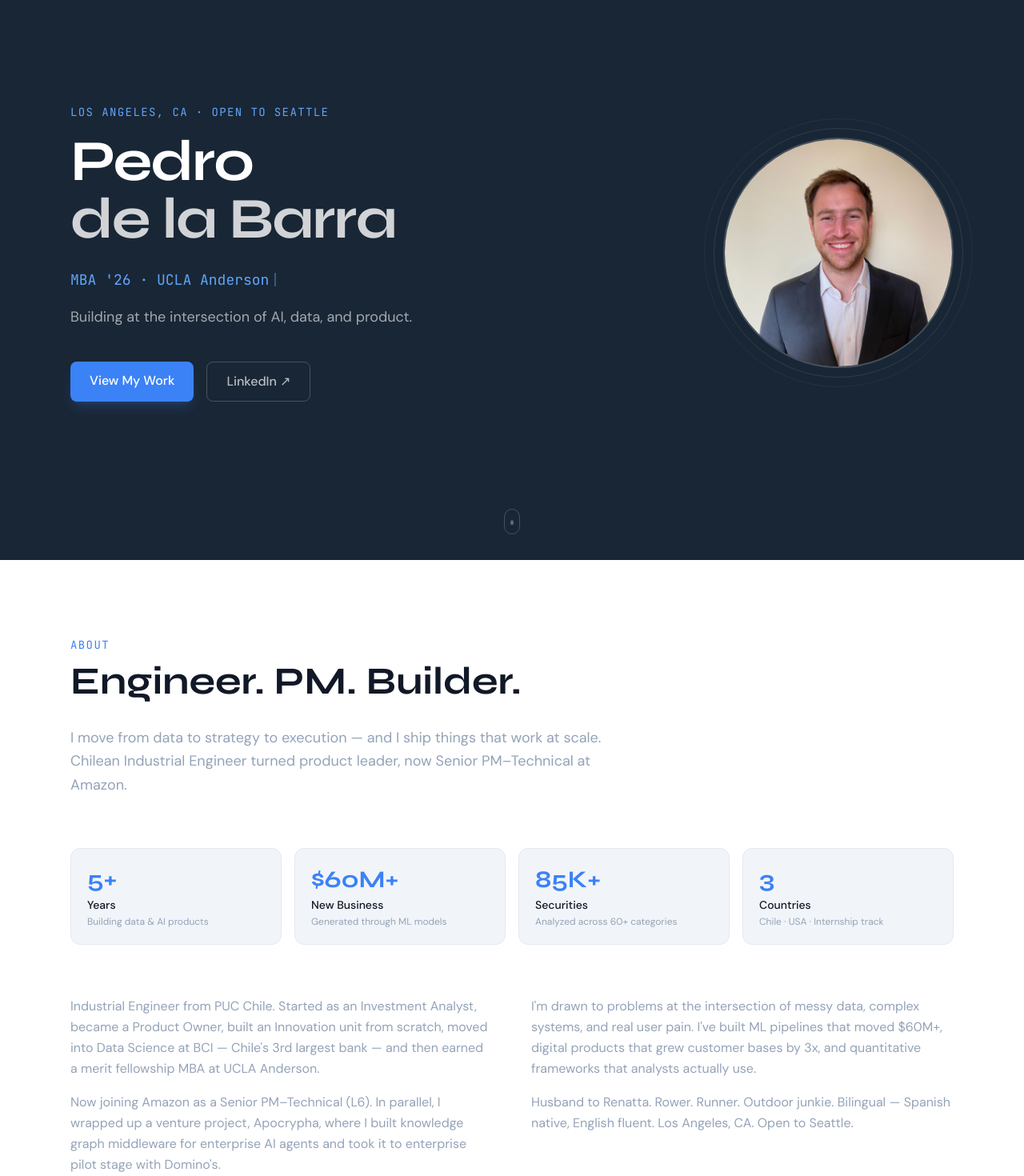
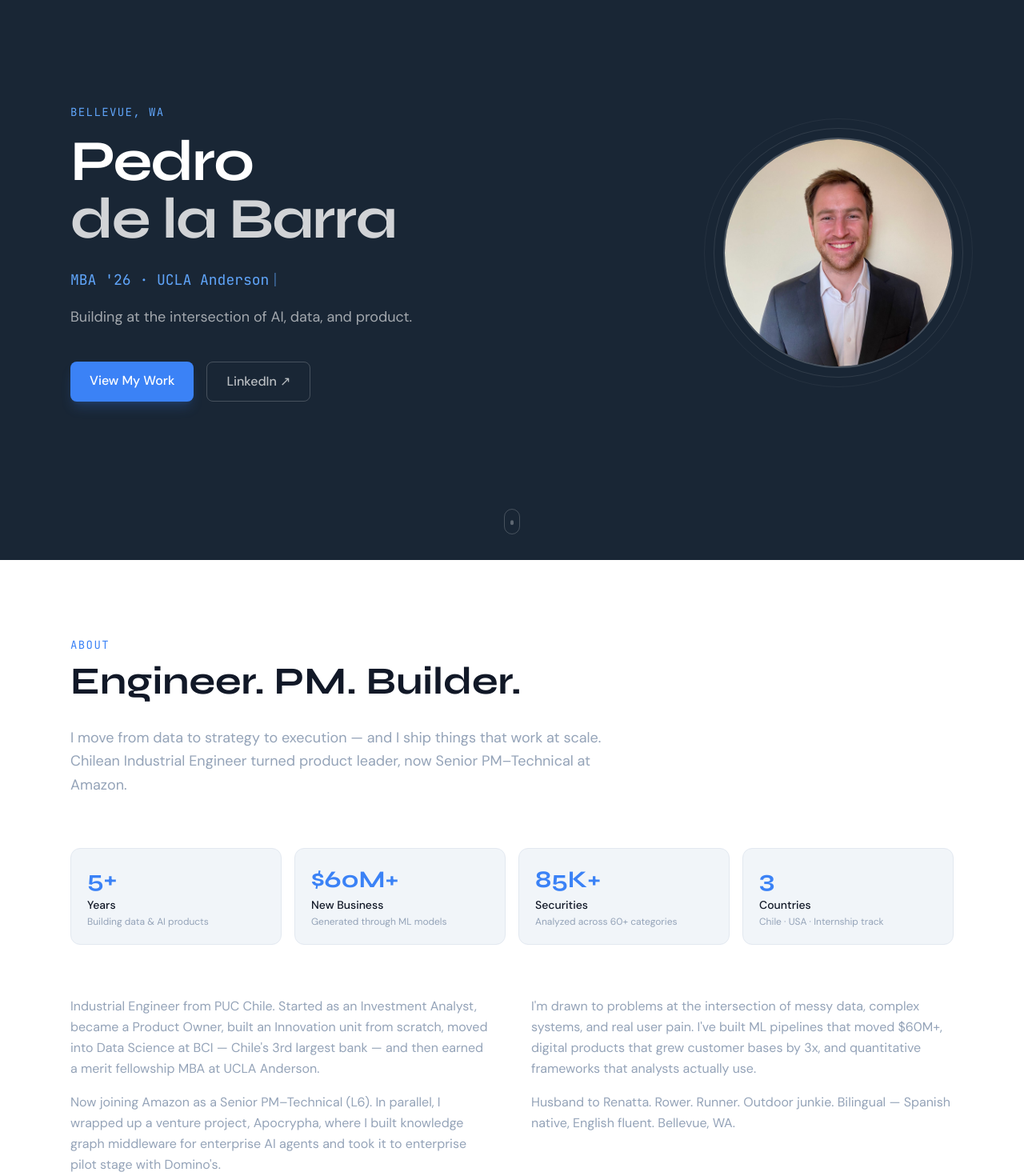
Before and after one commit to padelabarra/personal-website, a Next.js app: page / in a window 1280 px wide. Shown: the part 100-1570 px from the top of the page at 80% size. Built offline with nearby package versions, Linux system fonts and the light colour scheme.

Commit message:
content: update location to Bellevue, WA and drop open-to-work messaging
Amazon Senior PM-Technical role is confirmed, starting in a week -
no longer job searching or open to relocation.

```diff
--- a/components/About.tsx
+++ b/components/About.tsx
@@ -70,7 +70,7 @@ export default function About() {
             </p>
             <p>
               Husband to Renatta. Rower. Runner. Outdoor junkie. Bilingual — Spanish native, English
-              fluent. Los Angeles, CA. Open to Seattle.
+              fluent. Bellevue, WA.
             </p>
           </div>
         </div>
--- a/components/Contact.tsx
+++ b/components/Contact.tsx
@@ -28,7 +28,7 @@ export default function Contact() {
           Let&apos;s Talk
         </h2>
         <p className="text-muted mb-12">
-          Open to new opportunities, partnerships, and interesting conversations.
+          Open to partnerships, collaborations, and interesting conversations.
         </p>
 
         {/* Icon buttons */}
@@ -98,7 +98,7 @@ export default function Contact() {
             wakeboarding.
           </p>
           <p className="text-muted/50 text-xs">
-            Los Angeles, CA · Open to Seattle ·{' '}
+            Bellevue, WA ·{' '}
             <a
               href="mailto:pedro.de.la.barra.2026@anderson.ucla.edu"
               className="hover:text-muted transition-colors"
--- a/components/Hero.tsx
+++ b/components/Hero.tsx
@@ -66,7 +66,7 @@ export default function Hero() {
               animate={{ opacity: 1 }}
               transition={{ delay: 0.3 }}
             >
-              Los Angeles, CA · Open to Seattle
+              Bellevue, WA
             </motion.p>
 
             <h1 className="font-display text-5xl md:text-7xl font-bold text-white leading-none mb-6 tracking-tight">
```
